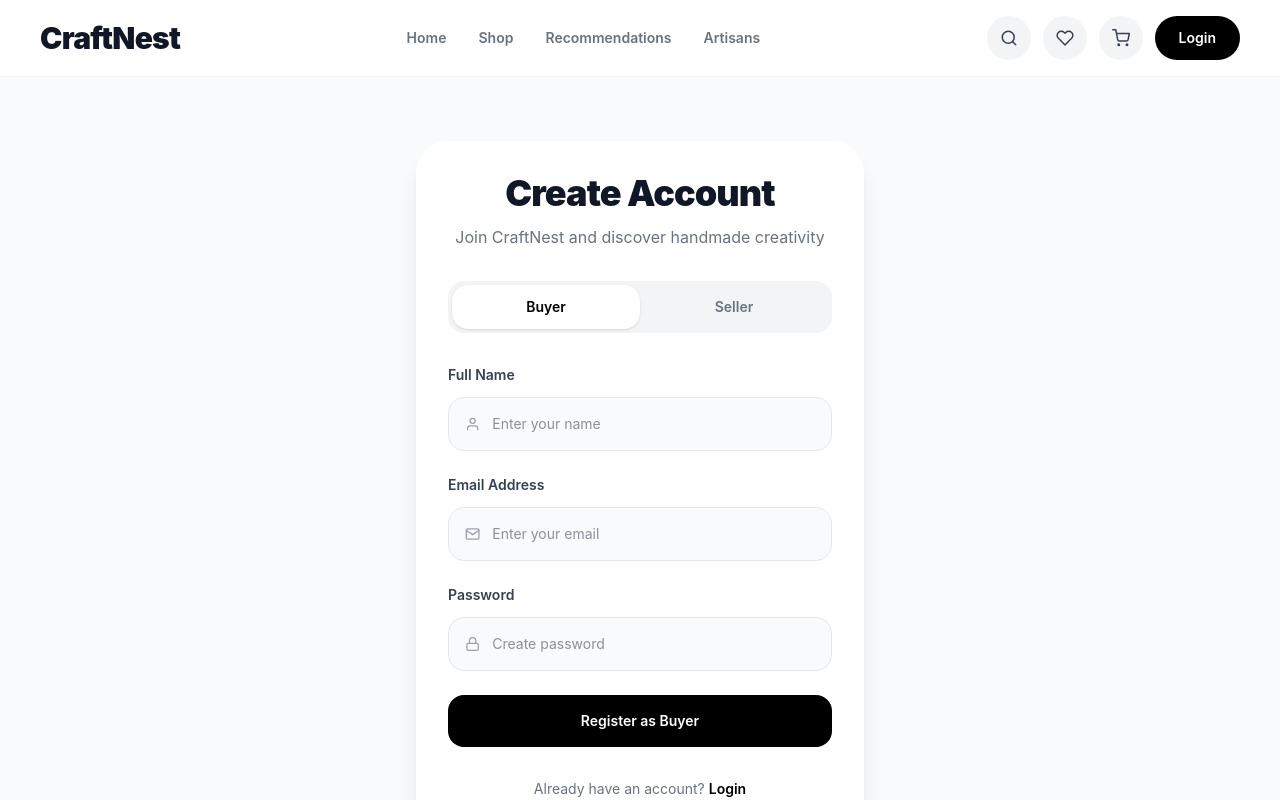
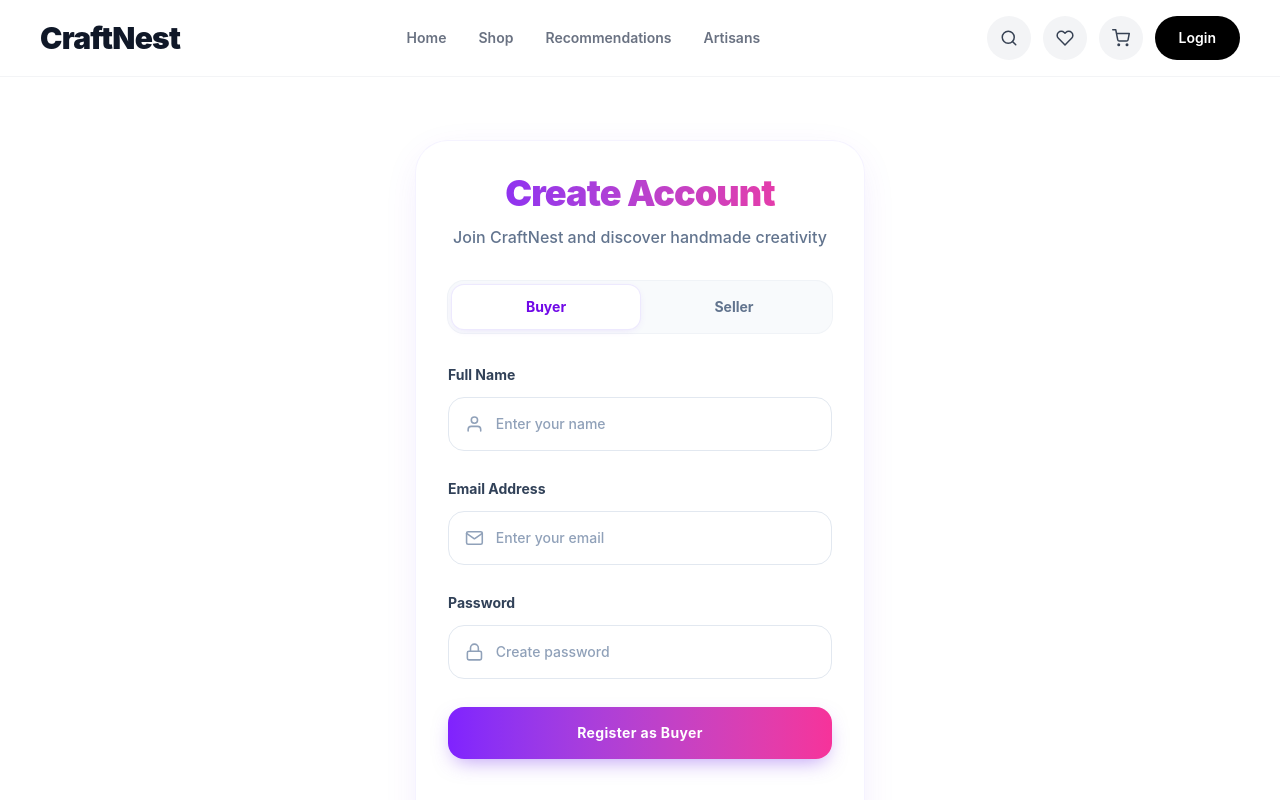
Before and after one commit to Aadarsh-max/CraftNest, a React (Vite) app: page /register in a window 1280 px wide. Shown: the top 800 px of the page. Built offline with nearby package versions, Linux system fonts and the light colour scheme.

Commit message:
enhanced ui of login & register page

```diff
--- a/src/pages/auth/Register.jsx
+++ b/src/pages/auth/Register.jsx
@@ -63,117 +63,122 @@ const Register = () => {
   }, [error]);
 
  return (
-    <div className="flex min-h-screen items-center justify-center bg-gray-50 px-5 py-16">
-      <div className="w-full max-w-md rounded-4xl bg-white p-8 shadow-xl">
-        <div className="text-center">
-          <h1 className="text-4xl font-black tracking-tight text-gray-900">
+  <div className="flex min-h-screen items-center justify-center bg-white px-5 py-16">
+    <div className="group/card w-full max-w-md rounded-4xl bg-white p-8 shadow-[0_10px_40px_-10px_rgba(124,58,237,0.15)] ring-1 ring-violet-50 transition-all duration-700 ease-out hover:-translate-y-2 hover:shadow-[0_20px_60px_-15px_rgba(124,58,237,0.3)] hover:ring-violet-100">
+      <div className="text-center transition-transform duration-500 group-hover/card:scale-[1.02]">
+        <h1 className="bg-linear-to-r from-violet-600 to-pink-500 bg-clip-text text-4xl font-black tracking-tight text-transparent transition-all duration-500">
           Create Account
         </h1>
-
-          <p className="mt-3 text-gray-500">
+        <p className="mt-3 font-medium text-slate-500 transition-colors duration-500">
           Join CraftNest and discover handmade creativity
         </p>
       </div>
 
-        <div className="mt-8 flex rounded-2xl bg-gray-100 p-1">
+      <div className="relative mt-8 flex rounded-2xl bg-slate-50 p-1 ring-1 ring-slate-200/50">
         <button
+          type="button"
           onClick={() => setRole("buyer")}
-            className={`flex-1 rounded-2xl py-3 text-sm font-semibold transition ${
+          className={`cursor-pointer relative z-10 flex-1 rounded-xl py-3 text-sm font-bold transition-all duration-300 ease-out ${
             role === "buyer"
-                ? "bg-white text-black shadow-sm"
-                : "text-gray-500"
+              ? "bg-white text-violet-700 shadow-[0_2px_10px_-3px_rgba(124,58,237,0.2)] ring-1 ring-violet-100"
+              : "text-slate-500 hover:text-slate-700 hover:bg-slate-100/50"
           }`}
         >
           Buyer
         </button>
-
         <button
+          type="button"
           onClick={() => setRole("seller")}
-            className={`flex-1 rounded-2xl py-3 text-sm font-semibold transition ${
+          className={`cursor-pointer relative z-10 flex-1 rounded-xl py-3 text-sm font-bold transition-all duration-300 ease-out ${
             role === "seller"
-                ? "bg-white text-black shadow-sm"
-                : "text-gray-500"
+              ? "bg-white text-violet-700 shadow-[0_2px_10px_-3px_rgba(124,58,237,0.2)] ring-1 ring-violet-100"
+              : "text-slate-500 hover:text-slate-700 hover:bg-slate-100/50"
           }`}
         >
           Seller
         </button>
       </div>
 
-        <form onSubmit={handleSubmit} className="mt-8 space-y-6">
-          <div>
-            <label className="mb-3 block text-sm font-semibold text-gray-700">
+      <form onSubmit={handleSubmit} className="mt-8 space-y-7">
+        <div className="group relative">
+          <label className="mb-3 block text-sm font-bold text-slate-700 transition-all duration-300 group-focus-within:-translate-y-1 group-focus-within:text-violet-600">
             Full Name
           </label>
-
-            <div className="flex items-center rounded-2xl border border-gray-200 bg-gray-50 px-4">
-              <FiUser className="text-gray-400" />
-
+          <div className="relative flex items-center overflow-hidden rounded-2xl border border-slate-200 bg-white px-4 py-1 transition-all duration-500 ease-out focus-within:border-violet-500 focus-within:bg-violet-50/50 focus-within:shadow-[0_0_20px_rgba(124,58,237,0.1)] focus-within:ring-2 focus-within:ring-violet-500/20 hover:border-violet-300">
+            <FiUser className="text-xl text-slate-400 transition-all duration-500 ease-out group-focus-within:scale-110 group-focus-within:text-violet-600" />
             <input
               type="text"
               name="name"
               value={formData.name}
               onChange={handleChange}
               placeholder="Enter your name"
-                className="w-full bg-transparent px-3 py-4 text-sm text-gray-800 outline-none"
+              className="peer w-full bg-transparent px-3 py-3 text-sm font-medium text-slate-900 placeholder-slate-400 outline-none transition-all duration-300"
               required
             />
+            <div className="absolute bottom-0 left-0 h-0.5 w-0 bg-linear-to-r from-violet-600 to-pink-500 transition-all duration-500 ease-out peer-focus:w-full"></div>
           </div>
         </div>
 
-          <div>
-            <label className="mb-3 block text-sm font-semibold text-gray-700">
+        <div className="group relative">
+          <label className="mb-3 block text-sm font-bold text-slate-700 transition-all duration-300 group-focus-within:-translate-y-1 group-focus-within:text-violet-600">
             Email Address
           </label>
-
-            <div className="flex items-center rounded-2xl border border-gray-200 bg-gray-50 px-4">
-              <FiMail className="text-gray-400" />
-
+          <div className="relative flex items-center overflow-hidden rounded-2xl border border-slate-200 bg-white px-4 py-1 transition-all duration-500 ease-out focus-within:border-violet-500 focus-within:bg-violet-50/50 focus-within:shadow-[0_0_20px_rgba(124,58,237,0.1)] focus-within:ring-2 focus-within:ring-violet-500/20 hover:border-violet-300">
+            <FiMail className="text-xl text-slate-400 transition-all duration-500 ease-out group-focus-within:scale-110 group-focus-within:text-violet-600" />
             <input
               type="email"
               name="email"
               value={formData.email}
               onChange={handleChange}
               placeholder="Enter your email"
-                className="w-full bg-transparent px-3 py-4 text-sm text-gray-800 outline-none"
+              className="peer w-full bg-transparent px-3 py-3 text-sm font-medium text-slate-900 placeholder-slate-400 outline-none transition-all duration-300"
               required
             />
+            <div className="absolute bottom-0 left-0 h-0.5 w-0 bg-linear-to-r from-violet-600 to-pink-500 transition-all duration-500 ease-out peer-focus:w-full"></div>
           </div>
         </div>
 
-          <div>
-            <label className="mb-3 block text-sm font-semibold text-gray-700">
+        <div className="group relative">
+          <label className="mb-3 block text-sm font-bold text-slate-700 transition-all duration-300 group-focus-within:-translate-y-1 group-focus-within:text-violet-600">
             Password
           </label>
-
-            <div className="flex items-center rounded-2xl border border-gray-200 bg-gray-50 px-4">
-              <FiLock className="text-gray-400" />
-
+          <div className="relative flex items-center overflow-hidden rounded-2xl border border-slate-200 bg-white px-4 py-1 transition-all duration-500 ease-out focus-within:border-violet-500 focus-within:bg-violet-50/50 focus-within:shadow-[0_0_20px_rgba(124,58,237,0.1)] focus-within:ring-2 focus-within:ring-violet-500/20 hover:border-violet-300">
+            <FiLock className="text-xl text-slate-400 transition-all duration-500 ease-out group-focus-within:scale-110 group-focus-within:text-violet-600" />
             <input
               type="password"
               name="password"
               value={formData.password}
               onChange={handleChange}
               placeholder="Create password"
-                className="w-full bg-transparent px-3 py-4 text-sm text-gray-800 outline-none"
+              className="peer w-full bg-transparent px-3 py-3 text-sm font-medium text-slate-900 placeholder-slate-400 outline-none transition-all duration-300"
               required
             />
+            <div className="absolute bottom-0 left-0 h-0.5 w-0 bg-linear-to-r from-violet-600 to-pink-500 transition-all duration-500 ease-out peer-focus:w-full"></div>
           </div>
         </div>
 
         <button
           type="submit"
           disabled={loading}
-            className="w-full rounded-2xl bg-black py-4 text-sm font-semibold text-white transition hover:opacity-90 disabled:opacity-50"
+          className="cursor-pointer group relative w-full overflow-hidden rounded-2xl bg-linear-to-r from-violet-600 to-pink-500 py-4 text-sm font-bold tracking-wide text-white shadow-[0_8px_20px_-6px_rgba(124,58,237,0.5)] transition-all duration-500 ease-out hover:-translate-y-1 hover:shadow-[0_15px_25px_-8px_rgba(236,72,153,0.6)] active:translate-y-1 active:scale-[0.97] active:shadow-none disabled:cursor-not-allowed disabled:opacity-60 disabled:hover:translate-y-0"
         >
+          <div className="absolute inset-0 flex h-full w-full justify-center transform-[skew(-13deg)_translateX(-150%)] group-hover:duration-1000 group-hover:transform-[skew(-13deg)_translateX(150%)]">
+            <div className="w-12 bg-white/30" />
+          </div>
+          <span className="relative z-10 flex items-center justify-center gap-2">
             {loading
               ? "Creating Account..."
               : `Register as ${role.charAt(0).toUpperCase() + role.slice(1)}`}
+          </span>
         </button>
       </form>
 
-        <p className="mt-8 text-center text-sm text-gray-500">
+      <p className="mt-10 text-center text-sm font-medium text-slate-500 transition-colors duration-300">
         Already have an account?{" "}
-          <Link to="/login" className="font-semibold text-black">
+        <Link
+          to="/login"
+          className="relative inline-block font-bold text-violet-600 transition-colors duration-300 after:absolute after:-bottom-1 after:left-0 after:h-0.5 after:w-0 after:rounded-full after:bg-pink-500 after:transition-all after:duration-300 hover:text-pink-500 hover:after:w-full"
+        >
           Login
         </Link>
       </p>
```
Also changed, not shown: src/pages/auth/Login.jsx (+29 -24 lines). Lines whose indentation alone changed are shown as unchanged.
